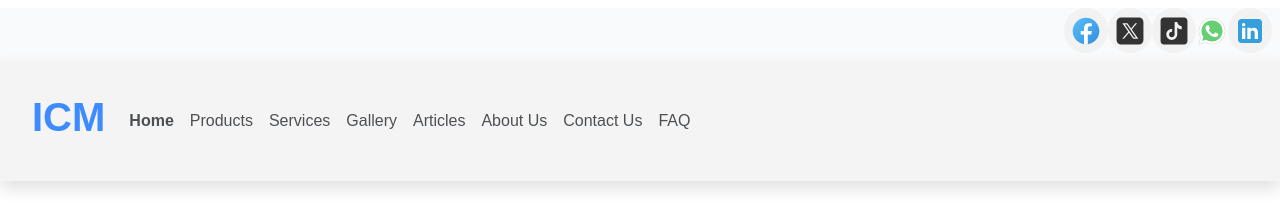
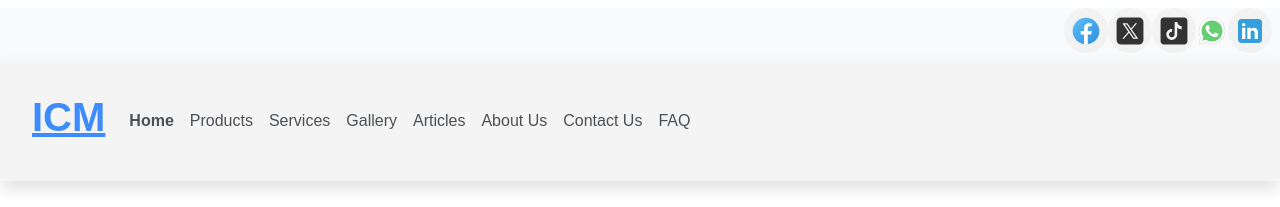
Before and after one commit to josephkipkemoi/icm, a React (Create React App) app: page /FAQ in a window 1280 px wide. Shown: the top 207 px of the page. Built offline with nearby package versions, Linux system fonts and the light colour scheme; a web font is replaced by a local one.

Commit message:
Home header link

```diff
--- a/src/components/header.js
+++ b/src/components/header.js
@@ -45,7 +45,11 @@ const SocialMediaLinksComponent = () => {
 const HeaderComponent = () => {
     return (
          <nav className="navbar navbar-expand-lg navbar-light p-3 shadow nav-container">
-                <h1 className="fw-bold text-primary p-3">ICM</h1>
+                <h1 className="fw-bold text-primary p-3">
+                    <Link to="/">
+                        ICM
+                    </Link>
+                </h1>
                 <button className="navbar-toggler" type="button" data-toggle="collapse" data-target="#navbarSupportedContent" aria-controls="navbarSupportedContent" aria-expanded="false" aria-label="Toggle navigation">
                     <span className="navbar-toggler-icon"></span>
                 </button>
```
